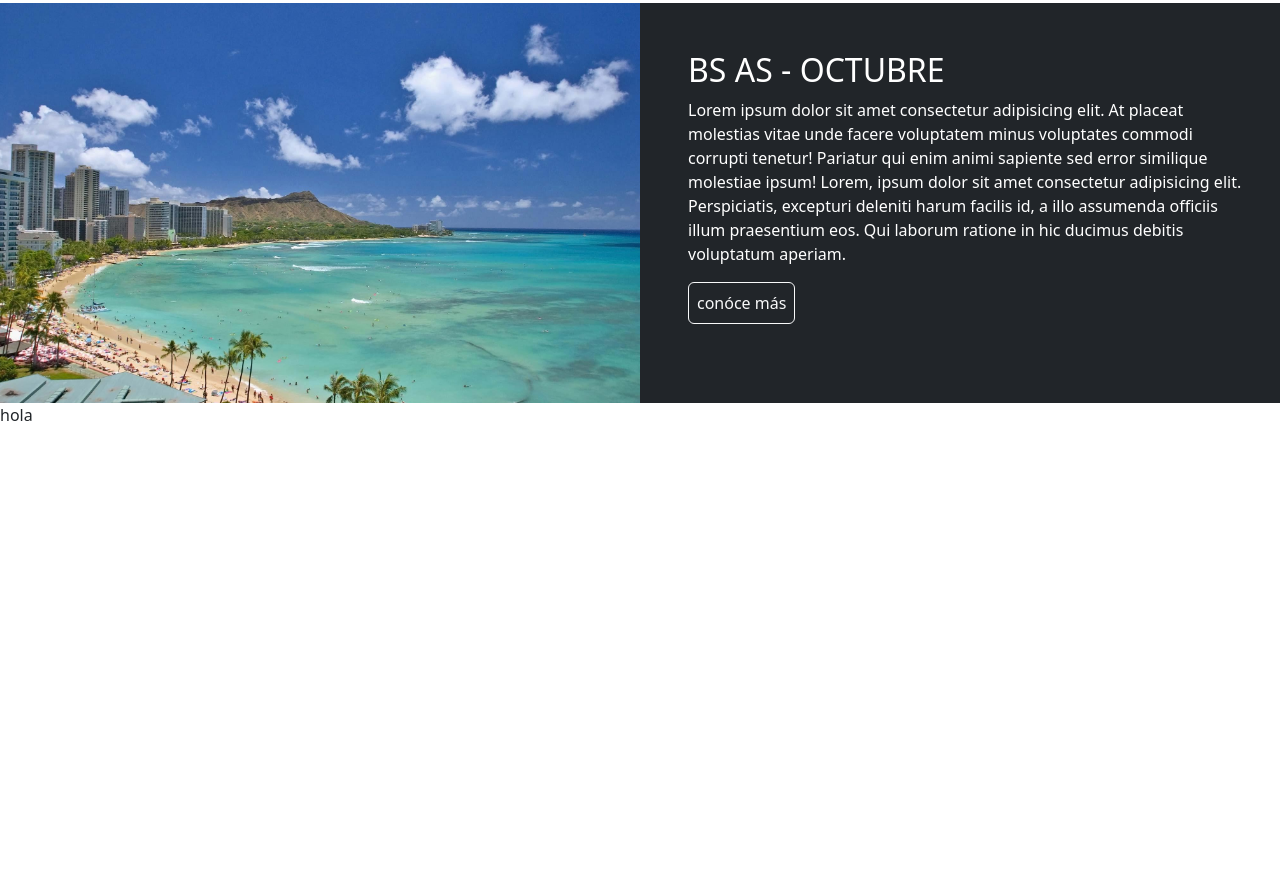
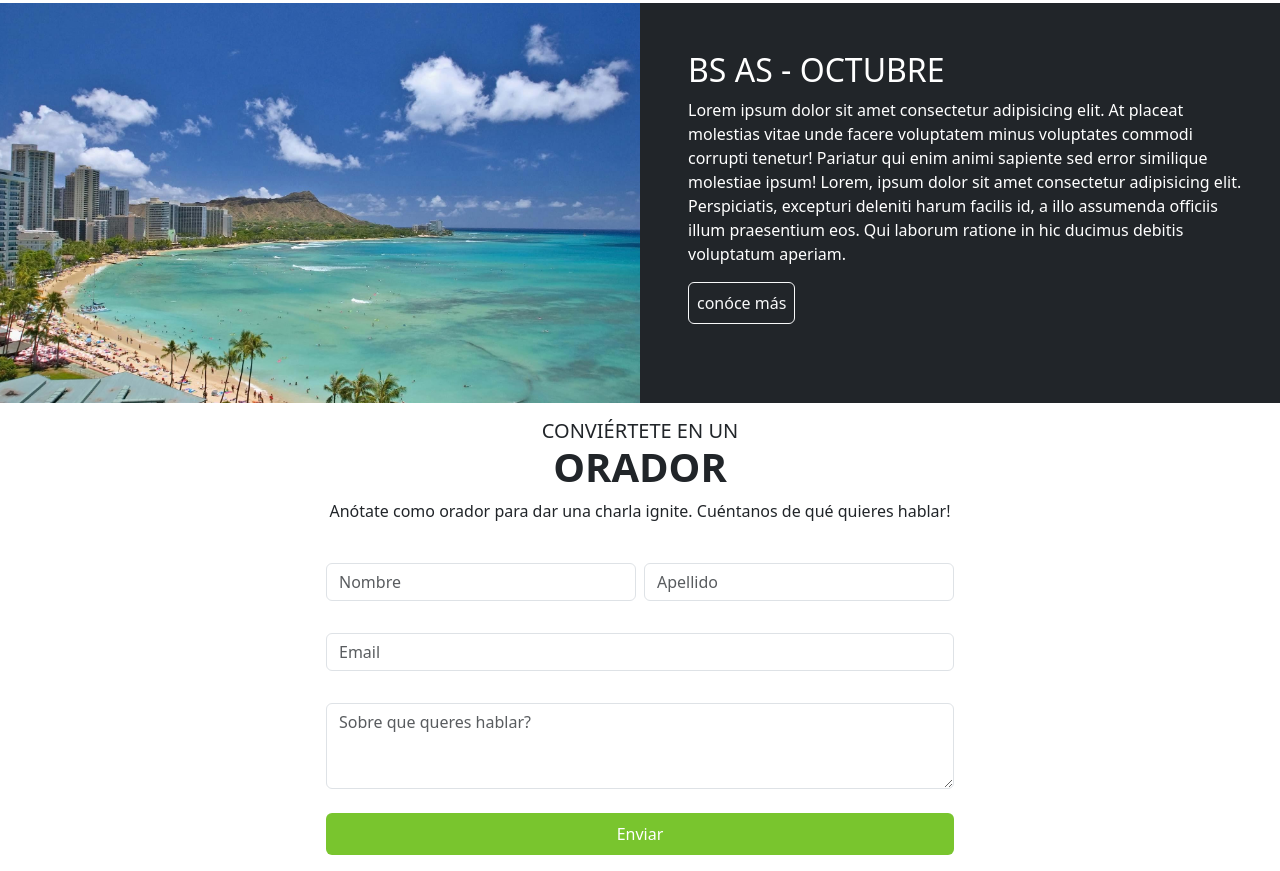
Before and after one commit to edu-sp/TP1front, a plain HTML site: page index.html in a window 1280 px wide. Shown: the part 1379-2250 px from the top of the page. Before the commit the page ends 1806 px from the top, so only its background shows below. Drawn offline with Linux system fonts and the light colour scheme.

Commit message:
formulario

```diff
--- a/css/style.css
+++ b/css/style.css
@@ -57,3 +57,8 @@ border-radius: 0.8rem;
     height: 25rem;
     background-size: cover;
 }
+
+.btn-enviar{
+    background-color: rgb(121, 197, 46);
+
+}
--- a/index.html
+++ b/index.html
@@ -97,14 +97,14 @@
         </div>
         <!-- sección cards -->
         <section class="my-3">
-            <div class="contaier text-center">
+            <div class="container text-center">
                 <h2 class=" fw-light fs-5 text-uppercase">conoce alos
                     <span class=" d-block  fs-1 fw-bold text-uppercase">oradores</span>
                 </h2>
             </div>
             <div class="row mx-5 mb-3 g-4">
                 <div class="col-lg-4 col-md-6 col-sm-12">
-                  <div class="card w-75 m-auto  ">
+                  <div class="card w-75 m-auto h-100 ">
                     <img src="img/steve.jpg" class="card-img-top" alt="...">
                     <div class="card-body">
                         <span class="badge bg-warning text-dark">Javascript</span>
@@ -115,7 +115,7 @@
                   </div>
                 </div>
                 <div class="col-lg-4 col-md-6 col-sm-12">
-                  <div class="card w-75 m-auto" >
+                  <div class="card w-75 m-auto h-100" >
                     <img src="img/bill.jpg" class="card-img-top" alt="...">
                     <div class="card-body">
                         <span class="badge bg-warning text-dark">Javascript</span>
@@ -126,7 +126,7 @@
                   </div>
                 </div>
                 <div class="col-lg-4 col-md-6 col-sm-12">
-                  <div class="card w-75 m-auto">
+                  <div class="card w-75 m-auto h-100">
                     <img src="img/ada.jpeg" class="card-img-top" alt="...">
                     <div class="card-body">
                         <span class="badge bg-warning text-dark">Javascript</span>
@@ -157,12 +157,40 @@
                     </p>
                     <button class="btn btn-outline-light p-2 rounded">conóce más</button>
               </div>
-
             </div>
 
         </section>
-        <section>
-            hola
+        <section class="row">
+          <div class="text-center mt-3">
+            <h2 class="text-uppercase fs-5 fw-light">conviértete en un <span class="text-uppercase d-block fs-1 fw-bold">orador</span></h2>
+            <p>
+              Anótate como orador para dar una charla ignite. Cuéntanos de qué quieres hablar!
+            </p>
+          </div>
+          <div class="  mx-auto col-lg-6 col-sm-9">
+            <form class="row g-2 ">
+              <div class="col-md-6">
+                <label for="inputName" class="form-label"></label>
+                <input type="text" class="form-control" id="inputName" placeholder="Nombre">
+              </div>
+              <div class="col-md-6">
+                <label for="inputLastname" class="form-label"></label>
+                <input type="text" class="form-control" id="inputLastname" placeholder="Apellido">
+              </div>
+              <div class="col-md-12">
+                <label for="inputEmail" class="form-label"></label>
+                <input type="email" class="form-control" id="inputEmail" placeholder="Email">
+              </div>
+              <div class="mb-3">
+                <label for="exampleFormControlTextarea1" class="form-label"></label>
+                <textarea class="form-control" id="exampleFormControlTextarea1" placeholder="Sobre que queres hablar?" rows="3"></textarea>
+              </div>
+
+
+              <div class="col-12 pb-3">
+                <button type="submit" class=" btn btn-enviar w-100 py-2 text-white">Enviar</button>
+              </div>
+            </form>
         </section>
     </main>
     <script src="bootstrap/js/bootstrap.bundle.min.js"></script>
```
